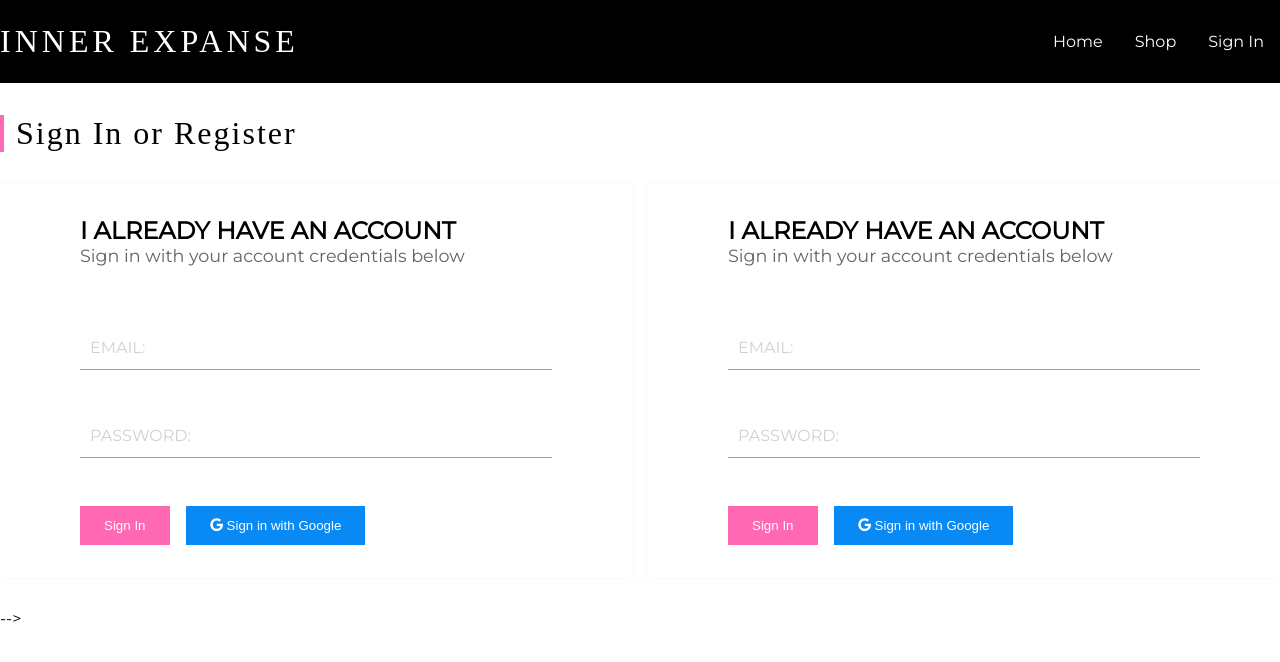
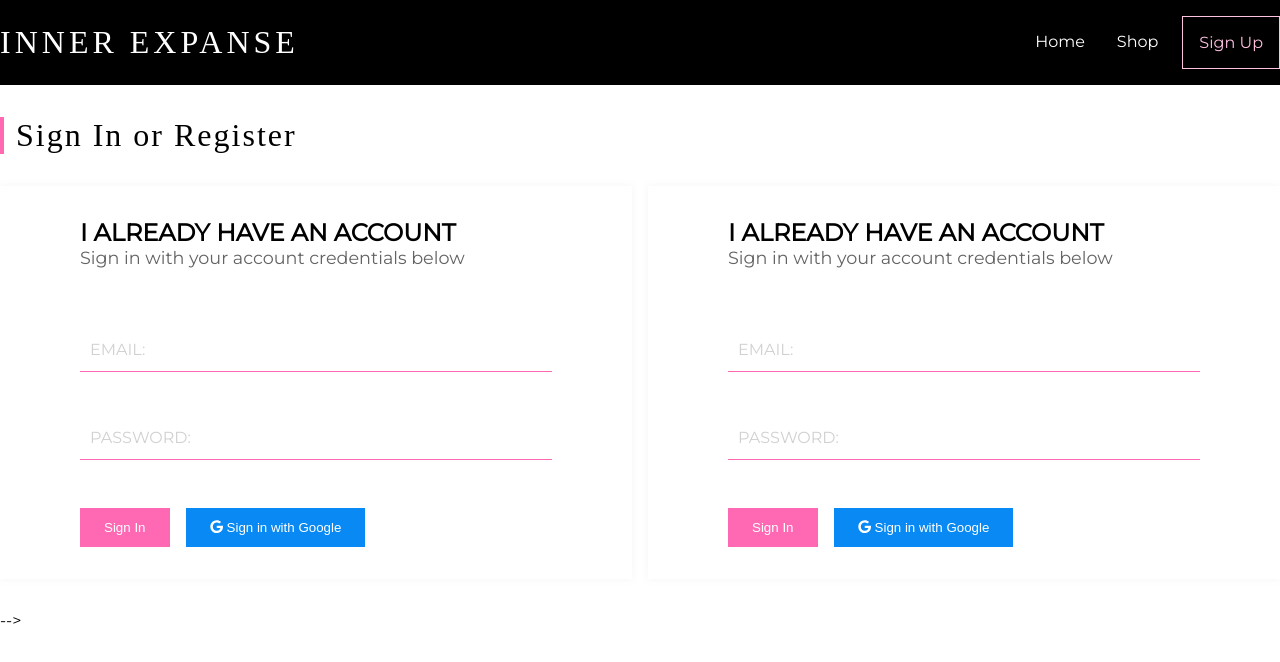
Before and after one commit to joejcox/inner-expanse, a React (Create React App) app: page /sign-in in a window 1280 px wide. Shown: the top 662 px of the page. Built offline with nearby package versions, Linux system fonts and the light colour scheme; no server answers; a web font is replaced by a local one.

Commit message:
Added unsubscribe from authorisation to avoid memory leaks and allow for sign out

```diff
--- a/src/App.js
+++ b/src/App.js
@@ -1,27 +1,63 @@
-import React from "react";
+import React, { Component } from "react";
 import { Switch, Route } from "react-router-dom";
 import SignInAndUp from "./pages/sign-in-up/sign-in-up.component";
+import { auth } from "./firebase/firebase.utils";
 
 import "./App.scss";
-
-// Components
-import SiteHeader from "./components/site-header/site-header.component";
 
 //Pages
 import HomePage from "./pages/homepage/homepage.component.jsx";
 import ShopPage from "./pages/shop/shoppage.component.jsx";
 
-const App = () => {
+// Components
+import SiteHeader from "./components/site-header/site-header.component";
+
+class App extends Component {
+  constructor() {
+    super();
+
+    this.state = {
+      currentUser: null,
+    };
+  }
+
+  unsubscribeFromAuth = null;
+
+  componentDidMount() {
+    this.unsubscribeFromAuth = auth.onAuthStateChanged((user) => {
+      this.setState({
+        currentUser: user,
+      });
+      console.log(user);
+    });
+  }
+
+  componentWillUnmount() {
+    this.unsubscribeFromAuth();
+  }
+
+  signOut = () => {
+    auth.signOut();
+    this.setState({
+      currentUser: null,
+    });
+  };
+
+  render() {
     return (
       <div className="App">
-      <SiteHeader />
+        <SiteHeader
+          signout={() => this.signOut()}
+          user={this.state.currentUser}
+        />
         <Switch>
           <Route exact path="/" component={HomePage} />
-        <Route path="/shop" component={ShopPage} />
+          <Route exact path="/shop" component={ShopPage} />
           <Route path="/sign-in" component={SignInAndUp} />
         </Switch>
       </div>
     );
-};
+  }
+}
 
 export default App;
--- a/src/components/cta/cta.styles.scss
+++ b/src/components/cta/cta.styles.scss
@@ -1,7 +1,7 @@
 .cta {
   position: relative;
   min-width: 30%;
-  height: 240px;
+  height: 360px;
   flex: 1 1 auto;
   display: flex;
   align-items: center;
@@ -13,6 +13,7 @@
   &:first-child {
     margin-right: 7.5px;
   }
+
   &:last-child {
     margin-left: 7.5px;
   }
@@ -45,6 +46,7 @@
     padding: 20px;
     text-transform: uppercase;
     z-index: 1;
+
     a {
       text-decoration: none;
     }
--- a/src/components/form-elements/form-input.component.jsx
+++ b/src/components/form-elements/form-input.component.jsx
@@ -18,7 +18,7 @@ const FormInput = ({ handleChange, label, ...otherProps }) => {
           className={`${
             otherProps.value.length ? "shrink" : ""
           } form-input-label`}
-          for={otherProps.name}>
+          htmlFor={otherProps.name}>
           {label}:
         </label>
       ) : null}
--- a/src/components/site-header/site-header.component.jsx
+++ b/src/components/site-header/site-header.component.jsx
@@ -2,7 +2,7 @@ import React from "react";
 import "./site-header.styles.scss";
 import { Link, withRouter } from "react-router-dom";
 
-const SiteHeader = ({ history }) => {
+const SiteHeader = ({ signout, user }) => {
   return (
     <header className="site-header">
       <div className="container">
@@ -12,7 +12,15 @@ const SiteHeader = ({ history }) => {
         <nav className="site-header--nav">
           <Link to="/">Home</Link>
           <Link to="/shop">Shop</Link>
-          <Link to="/sign-in">Sign In</Link>
+          {user !== null ? (
+            <Link to="/" className="button sign-out-button" onClick={signout}>
+              Sign Out
+            </Link>
+          ) : (
+            <Link to="/sign-in" className="button sign-up-button">
+              Sign Up
+            </Link>
+          )}
         </nav>
       </div>
     </header>
--- a/src/components/site-header/site-header.styles.scss
+++ b/src/components/site-header/site-header.styles.scss
@@ -27,14 +27,29 @@
   .site-header--nav {
     display: flex;
     justify-content: flex-end;
+
     a {
       padding: 1rem;
       color: white;
       text-decoration: none;
+      transition: 0.2s ease;
 
       &:hover {
         background: rgb(35, 35, 35);
       }
+
+      &.sign-up-button,
+      &.sign-out-button {
+        background: black;
+        border: 1px solid rgb(255, 193, 224);
+        color: rgb(255, 193, 224);
+        margin-left: .5rem;
+
+        &:hover {
+          background: hotpink;
+          color: white;
+        }
+      }
     }
   }
 }
```
Lines whose indentation alone changed are shown as unchanged.
